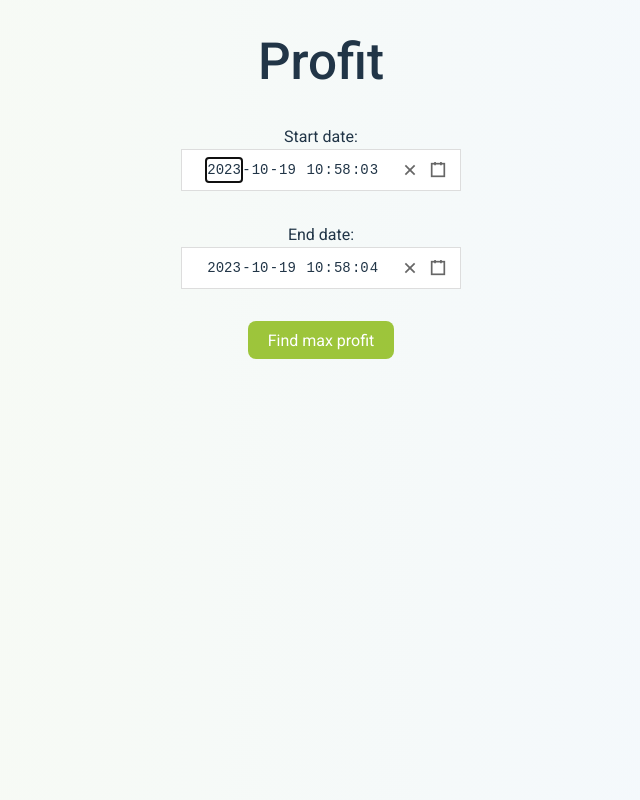
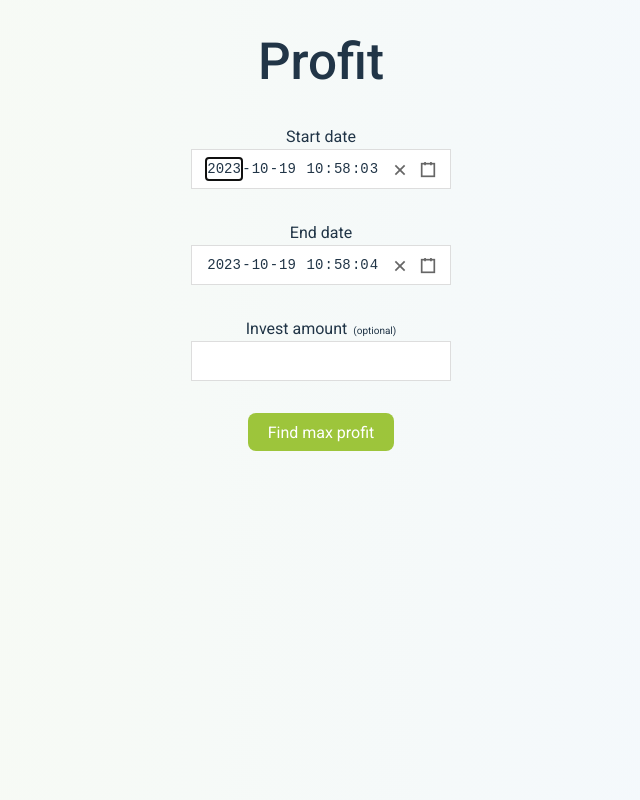
Before and after one commit to yotov/profit-webapp, a React (Vite) app in the folder workspaces/ui/: page / in a window 1280 px wide. Shown: the whole page, without its empty margins (319-959 px from the left). Built offline with nearby package versions, Linux system fonts and the light colour scheme.

Commit message:
feat: Add new field in UI

```diff
--- a/workspaces/ui/src/App.css
+++ b/workspaces/ui/src/App.css
@@ -40,12 +40,16 @@
   }
 }
 
+.form .field-input,
 .form .react-datetime-picker__wrapper {
   background-color: white;
   padding: 8px;
-  border-color: #ddd;
+  box-sizing: border-box;
+  border: 1px solid #ddd;
+  outline: 0;
+  height: 40px;
   font-family: 'Courier New', Courier, monospace;
-  width: 280px;
+  width: 260px;
   font-size: 14px;
 
   & .react-datetime-picker__button svg {
@@ -53,6 +57,19 @@
     width: 16px;
     height: 16px;
   }
+
+  &:focus {
+    border-color: #32a1ce;
+  }
+}
+
+.form .field-input {
+  padding: 8px 16px;
+}
+
+.react-datetime-picker--open .react-datetime-picker__wrapper
+{
+  border-color: #32a1ce;
 }
 
 .form button[type=submit] {
--- a/workspaces/ui/src/components/Form.tsx
+++ b/workspaces/ui/src/components/Form.tsx
@@ -48,11 +48,14 @@ const Form = () => {
 
     return <form className={"form " + (requestState.status === "loading" ? "form-loading" : "") + (requestState.status == "error" && !requestState.error.fields ? "form-has-error" : '')} onSubmit={handleSubmit}>
         {requestState.status == "error" && !requestState.error.fields && <div className="form-error">{requestState.error.message}</div>}
-        <FormField id="startDate" label="Start date:" requestState={requestState}>
+        <FormField id="startDate" label="Start date" requestState={requestState}>
             <DateTimePicker autoFocus onChange={newValue => setFormState({ ...formState, startTime: newValue?.toISOString() })} format="y-MM-dd HH:mm:ss" value={formState.startTime} />
         </FormField>
-        <FormField id="endDate" label="End date:" requestState={requestState}>
+        <FormField id="endDate" label="End date" requestState={requestState}>
             <DateTimePicker onChange={newValue => setFormState({ ...formState, endTime: newValue?.toISOString() })} format="y-MM-dd HH:mm:ss" value={formState.endTime} />
+        </FormField>
+        <FormField id="investAmount" label="Invest amount" requestState={requestState} optional>
+            <input className="field-input" type="number" onChange={e => setFormState({ ...formState, investAmount: parseFloat(e.target.value) })} value={formState.investAmount} />
         </FormField>
         <div>
             <button type="submit">
--- a/workspaces/ui/src/components/FormField.tsx
+++ b/workspaces/ui/src/components/FormField.tsx
@@ -1,8 +1,8 @@
-type FormFieldProps = { id: string, label: string, requestState: RequestState, children: any };
+type FormFieldProps = { id: string, label: string, requestState: RequestState, children: any, optional?: boolean };
 
-const FormField = ({ id, label, requestState, children }: FormFieldProps) => {
+const FormField = ({ id, label, requestState, optional, children }: FormFieldProps) => {
     return <label className={'field ' + (requestState.status == "error" && requestState.error.fields?.hasOwnProperty(id) ? 'field-has-error' : '')}>
-        <div className='field-label'>{label}</div>
+        <div className='field-label'>{label}{optional ? <span style={{fontSize: "10px", paddingLeft: "6px"}}>(optional)</span> : null}</div>
         {children}
         {requestState.status == "error" && requestState.error.fields?.hasOwnProperty(id) && <div className="field-error">{requestState.error.fields[id]}</div>}
     </label>;
--- a/workspaces/ui/src/components/types.tsx
+++ b/workspaces/ui/src/components/types.tsx
@@ -11,5 +11,6 @@ type RequestState =
 
 type FormState = {
     startTime: string | undefined,
-    endTime: string | undefined
+    endTime: string | undefined,
+    investAmount?: number
 }
```
